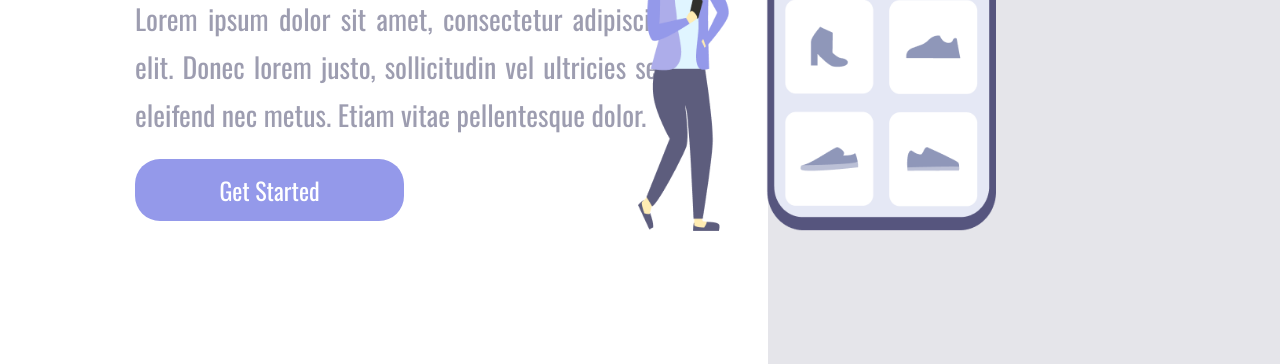
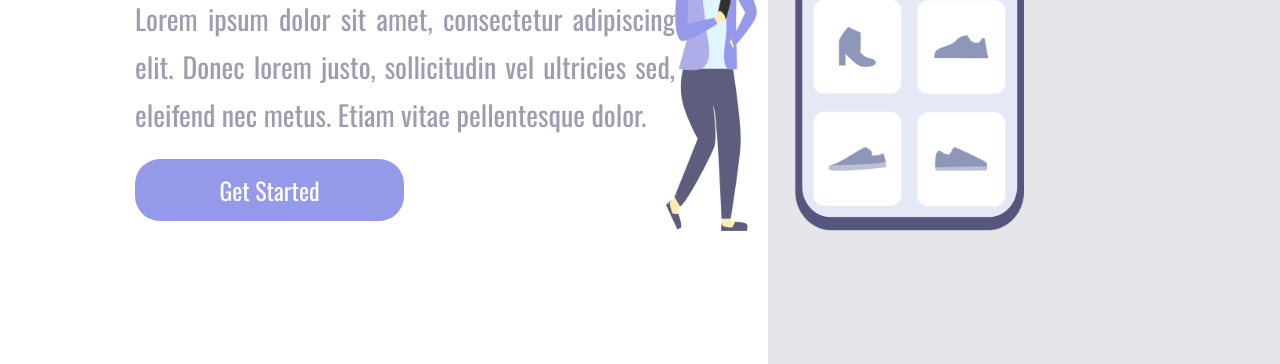
Before and after one commit to valdineicfonseca/DevClub, a plain HTML site: page Projeto-CSS-Responsivo/index.html in a window 1280 px wide. Shown: the part 436-800 px from the top of the page. Drawn offline with nearby package versions, Linux system fonts and the light colour scheme.

Commit message:
Site Responsivo CSS v3

```diff
--- a/Projeto-CSS-Responsivo/styles.css
+++ b/Projeto-CSS-Responsivo/styles.css
@@ -48,7 +48,7 @@ p {
 img {
     position: relative;
     top: 20%;
-    right: 130px;
+    right: 20%;
     width: 70%;
 
 
```
